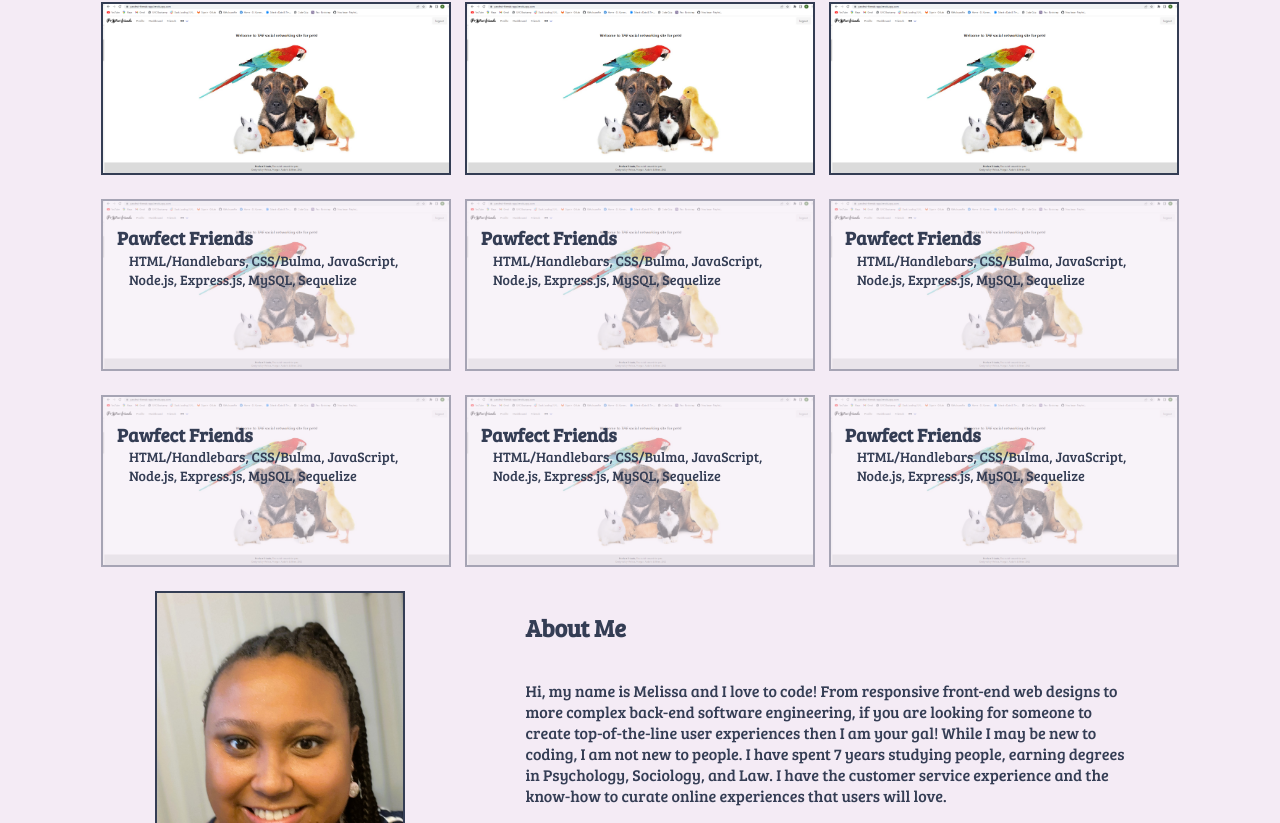
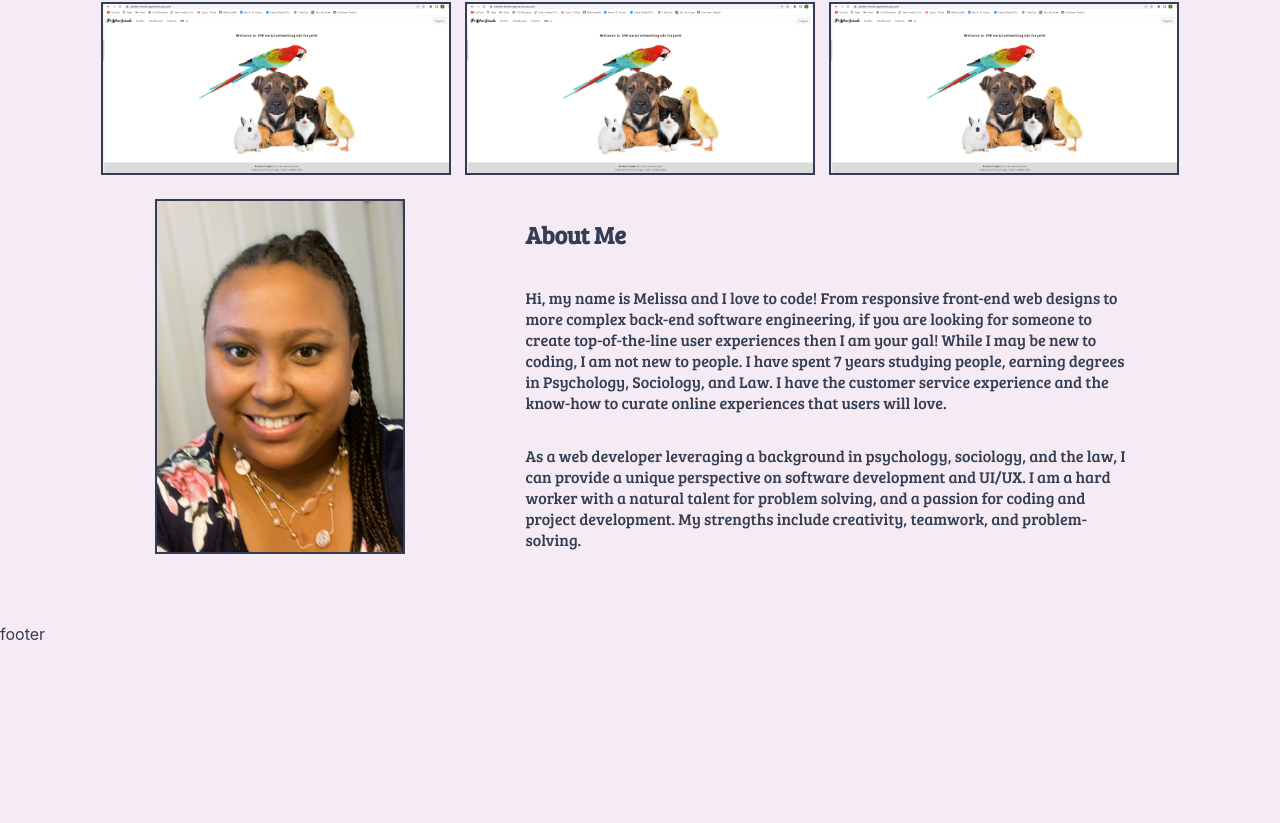
Before and after one commit to Mayfieldmel/Mayfield-React-Portfolio, a React (Create React App) app: page / in a window 1280 px wide. Shown: the part 462-1285 px from the top of the page. After the commit the page ends 1106 px from the top, so only its background shows below. Built offline with nearby package versions, Linux system fonts and the light colour scheme.

Commit message:
revel project details on hover

```diff
--- a/src/components/Portfolio/index.js
+++ b/src/components/Portfolio/index.js
@@ -45,6 +45,7 @@ function Portfolio() {
 
   const [projectCard, setProjectCard] = useState(projects[0])
   const [projectDetails, setProjectDetails] = useState(false)
+  const [hover, setHover] = useState(false)
 
 //jsx
 return (
@@ -52,37 +53,32 @@ return (
     <h2>Portfolio</h2>
     <div className="portfolio-section">
     {projects.map((project) => (
-        <div key={project.title}>
+        <div key={project.title} className="container" onMouseEnter={() => {setHover(true); setProjectCard(project); setProjectDetails(true)}}
+        onMouseLeave={() => {setHover(false); setProjectCard(project); setProjectDetails(false)}}>
+          {!hover ? (
           <img
             src={`${project.src}`}
             alt="Pawfect Friends Homepage"
-            className={`image ${projectCard.title === project.title && projectDetails && 'image-hover'}`}
-            onMouseEnter={() => {setProjectCard(project); setProjectDetails(true)}}
-            onMouseLeave={() => {setProjectCard(project); setProjectDetails(false)}}
+            className="image"
           >
           </img>
-        </div>
-      ))}
-    </div>
-
-  <div className="portfolio-section">
-    {projects.map((project) => (
-        <div key={project.title} className="container">
-          <img
+          ) : (
+            <>
+            <img
             src={`${project.src}`}
             alt="Pawfect Friends Homepage"
             className="img"
-            onMouseEnter={() => {setProjectCard(project); setProjectDetails(true)}}
-            onMouseLeave={() => {setProjectCard(project); setProjectDetails(false)}}
           >
           </img>
           <div className="project-details">
             <h3>{project.title}</h3>
             <p className="tools">{project.tools}</p>
           </div>
+          </>
+          )}
         </div>
       ))}
-    </div>
+</div>
 </section>
 )
 }
```
